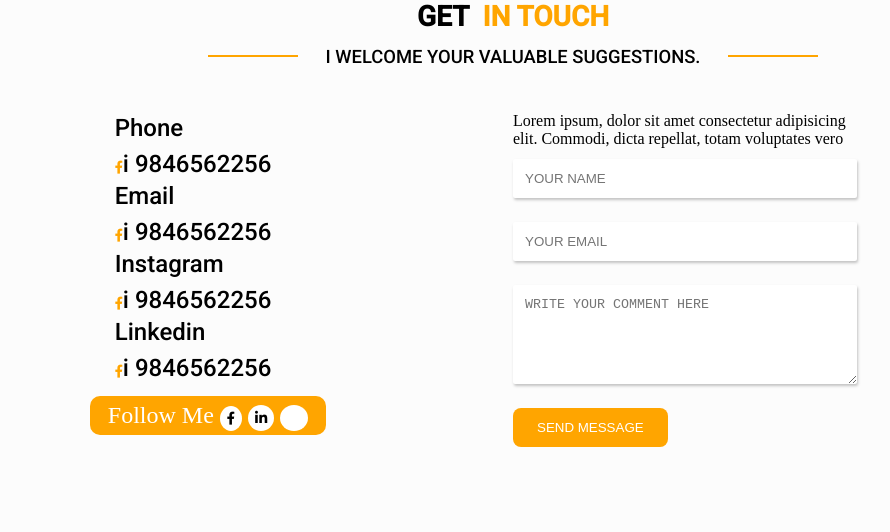
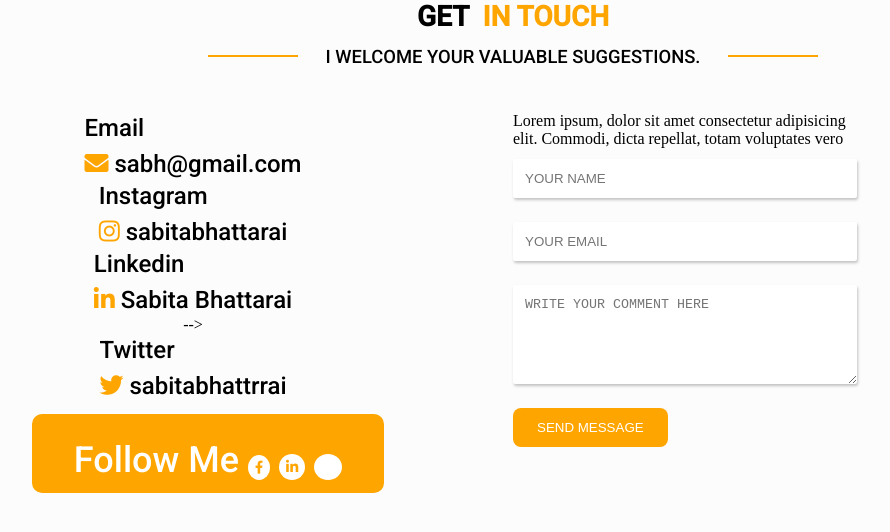
Before and after one commit to nirajanchhetri1/Portfolio, a PHP site: page /contact.php in a window 1280 px wide. Shown: the part 50-582 px from the top of the page, without its empty margins (127-1017 px from the left). Run offline with PHP 8.4, Linux system fonts and the light colour scheme; some libraries are stand-ins or nearby versions.

Commit message:
icons update

```diff
--- a/blog_details.php
+++ b/blog_details.php
@@ -67,7 +67,9 @@ if(isset($_GET['id'])&&$_GET['id']>0){
         <div class="info-list">
             <ul>
                 <li>
-                    <i class="fab fa-facebook-f" style="font-size:13px; color:orange;"></i>
+
+                    <i class="fas fa-calendar-alt" style="font-size:13px; color:orange;"></i>
+
                     <?= isset($blog->created_at)? date('d F Y'):''?>
                 </li>
             </ul>
--- a/contact.php
+++ b/contact.php
@@ -64,27 +64,41 @@
     <div class="contact-lower">
         <div class="contact-details">
             <ul>
-                <li>
-                    <p>Phone</p>
-                    <i class="fab fa-facebook-f" style="font-size:13px; color:orange;"></i>i
-                    9846562256
-                </li>
+
+
                 <li>
                     <p>Email</p>
-                    <i class="fab fa-facebook-f" style="font-size:13px; color:orange;"></i>i
-                    9846562256
+                    <!-- <i class="fab fa-facebook-f" style="font-size:13px; color:orange;"></i>i -->
+                    <i class="fas fa-envelope"></i>
+                    sabh@gmail.com
                 </li>
                 <li>
                     <p>Instagram</p>
-                    <i class="fab fa-facebook-f" style="font-size:13px; color:orange;"></i>i
-                    9846562256
+                    <!-- <i class="fab fa-facebook-f" style="font-size:13px; color:orange;"></i>i -->
+                    <i class="fab fa-instagram"></i>
+                    sabitabhattarai
                 </li>
                 <li>
                     <p>Linkedin</p>
-                    <i class="fab fa-facebook-f" style="font-size:13px; color:orange;"></i>i
-                    9846562256
+                    <!-- <i class="fab fa-facebook-f" style="font-size:13px; color:orange;"></i>i -->
+                    <i class="fab fa-linkedin-in"></i>
+                    Sabita Bhattarai
+                </li>
+                <!-- <li>
+            <p>Phone</p>
+                    <!-- <i class="fab fa-facebook-f" style="font-size:13px; color:orange;"></i>i -->
+                    <!-- <i class="fas fa-phone"></i> -->
+                    <!-- 9846562256
+                </li> --> -->
+
+                <li>
+                <p>Twitter </p>
+                <i class="fab fa-twitter"></i>
+                sabitabhattrrai
+
                 </li>
                 <div class="follow" style="width: fit-content; margin-top: 12px;">
+                <li>
 
                     Follow Me
                     <div class="social-icons">
```
